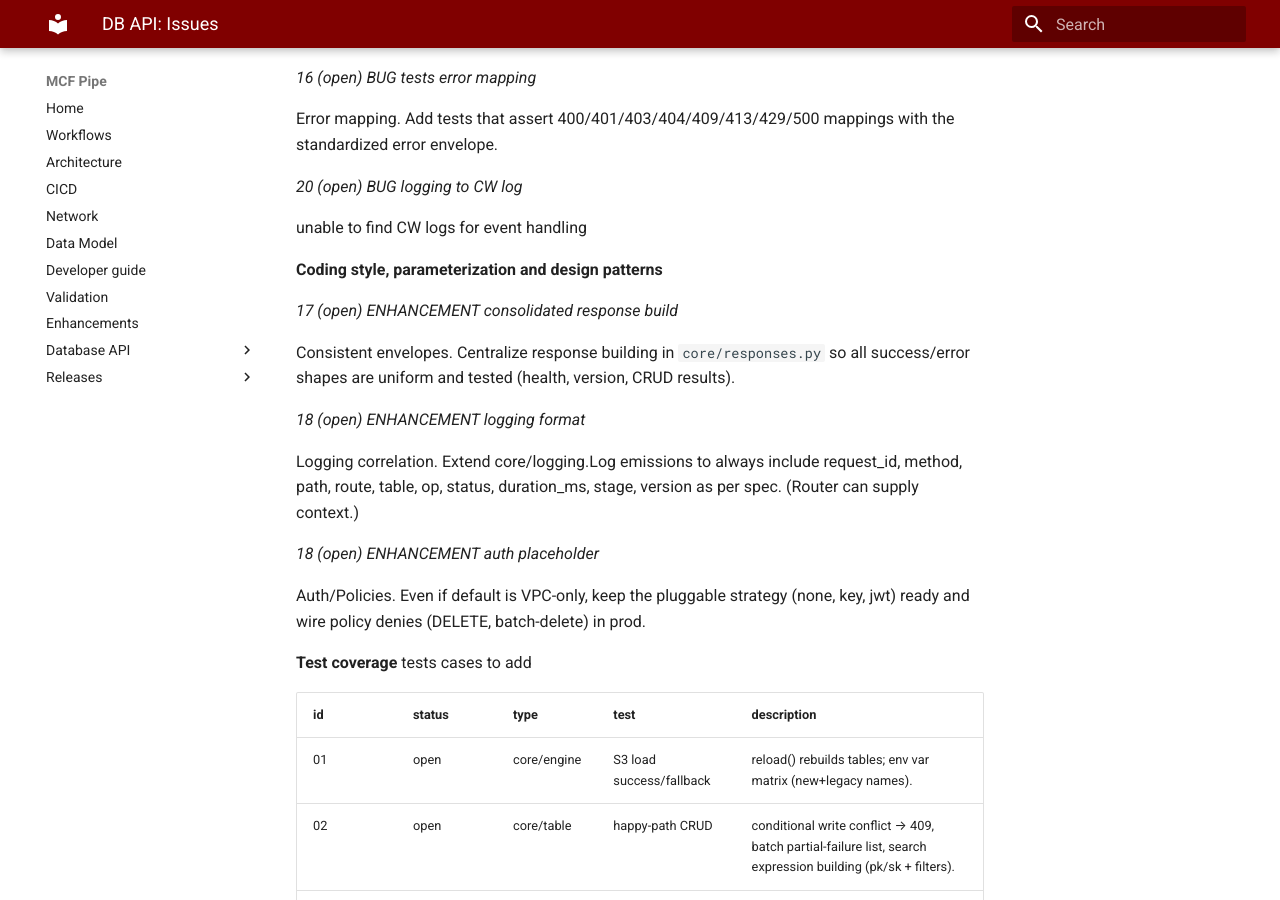
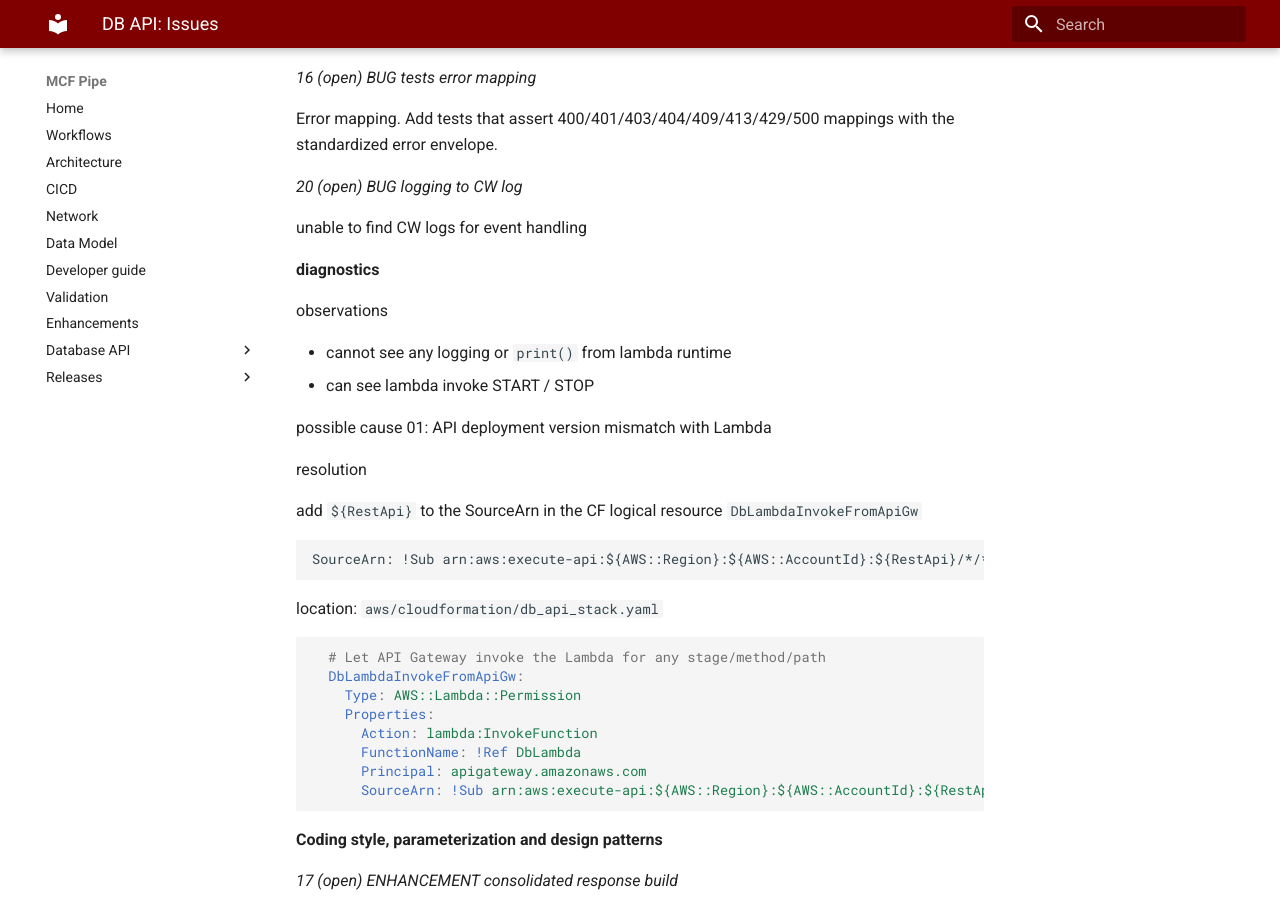
Before and after one commit to yayfalafels/mcfpipe, an MkDocs documentation site: the page built from docs/database_api/issues.md, in a window 1280 px wide and 900 px high, scrolled down 5042 px. Built offline with MkDocs 1.6.1 and Material for MkDocs 9.7.7, drawn with Linux system fonts in a browser that asks for light colours.

Commit message:
add RestApi Id to Lambda trigger

````diff
--- a/docs/database_api/issues.md
+++ b/docs/database_api/issues.md
@@ -182,6 +182,37 @@ _20 (open) BUG logging to CW log_
 
 unable to find CW logs for event handling
 
+**diagnostics**
+
+observations
+
+- cannot see any logging or `print()` from lambda runtime
+- can see lambda invoke START / STOP
+
+possible cause 01: API deployment version mismatch with Lambda
+
+resolution
+
+add `${RestApi}` to the SourceArn in the CF logical resource `DbLambdaInvokeFromApiGw`
+
+```
+SourceArn: !Sub arn:aws:execute-api:${AWS::Region}:${AWS::AccountId}:${RestApi}/*/*/*
+```
+
+location: `aws/cloudformation/db_api_stack.yaml`
+
+```yaml
+  # Let API Gateway invoke the Lambda for any stage/method/path
+  DbLambdaInvokeFromApiGw:
+    Type: AWS::Lambda::Permission
+    Properties:
+      Action: lambda:InvokeFunction
+      FunctionName: !Ref DbLambda
+      Principal: apigateway.amazonaws.com
+      SourceArn: !Sub arn:aws:execute-api:${AWS::Region}:${AWS::AccountId}:${RestApi}/*/*/*
+
+```
+
 __Coding style, parameterization and design patterns__
 
 _17 (open) ENHANCEMENT consolidated response build_
````
Also changed, not shown: 1 other file.
